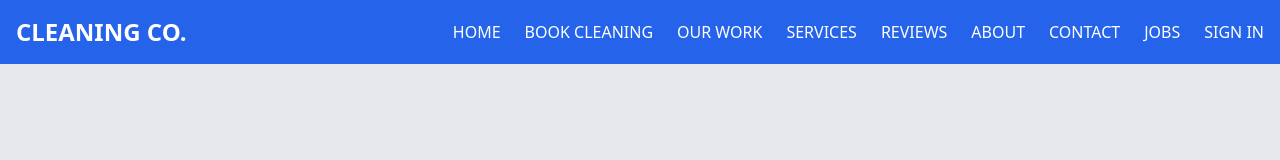
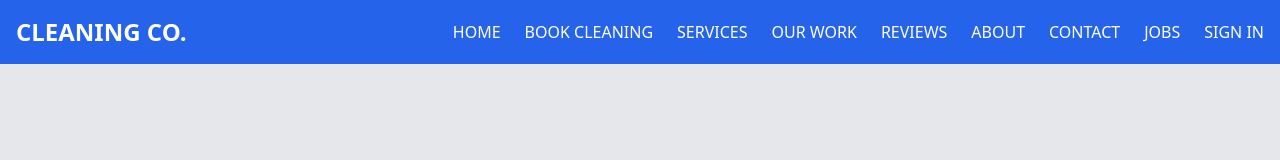
Before and after one commit to AndresAlbornozgil/cleaning-company-webapp, a React (Vite) app in the folder client/: page / in a window 1280 px wide. Shown: the top 160 px of the page. Built offline with nearby package versions, Linux system fonts and the light colour scheme.

Commit message:
Fixed order of links in NavBar

```diff
--- a/client/src/components/Header.jsx
+++ b/client/src/components/Header.jsx
@@ -52,8 +52,8 @@ const Header = () => {
         <ul className="hidden md:flex space-x-6 uppercase">
           <li className="cursor-pointer" onClick={handleHomeClick}>Home</li>  {/* HOME behavior handled here */}
           <li><Link to="/book-cleaning">Book Cleaning</Link></li>
-          <li className="cursor-pointer" onClick={() => handleNavClick(navigate, 'our-work')}>Our Work</li>  {/* Fix for OUR WORK scrolling */}
-          <li><Link to="/services">Services</Link></li>
+          <li><Link to="/services">Services</Link></li>  {/* Services moved before Our Work */}
+          <li className="cursor-pointer" onClick={() => handleNavClick(navigate, 'our-work')}>Our Work</li>  {/* Our Work moved after Services */}
           <li className="cursor-pointer" onClick={() => handleNavClick(navigate, 'reviews')}>Reviews</li>
           <li><Link to="/about">About</Link></li>
           <li className="cursor-pointer" onClick={() => handleNavClick(navigate, 'contact')}>Contact</li>
@@ -66,8 +66,8 @@ const Header = () => {
           <ul className="md:hidden absolute top-16 left-0 w-full bg-blue-600 text-white p-4 flex flex-col space-y-4">
             <li className="cursor-pointer" onClick={() => { handleHomeClick(); toggleMenu(); }}>Home</li>  {/* Mobile HOME link */}
             <li><Link to="/book-cleaning" onClick={toggleMenu}>Book Cleaning</Link></li>
+            <li><Link to="/services" onClick={toggleMenu}>Services</Link></li>
             <li className="cursor-pointer" onClick={() => { handleNavClick(navigate, 'our-work'); toggleMenu(); }}>Our Work</li>
-            <li><Link to="/services" onClick={toggleMenu}>Services</Link></li>
             <li className="cursor-pointer" onClick={() => { handleNavClick(navigate, 'reviews'); toggleMenu(); }}>Reviews</li>
             <li><Link to="/about" onClick={toggleMenu}>About</Link></li>
             <li className="cursor-pointer" onClick={() => { handleNavClick(navigate, 'contact'); toggleMenu(); }}>Contact</li>
```
